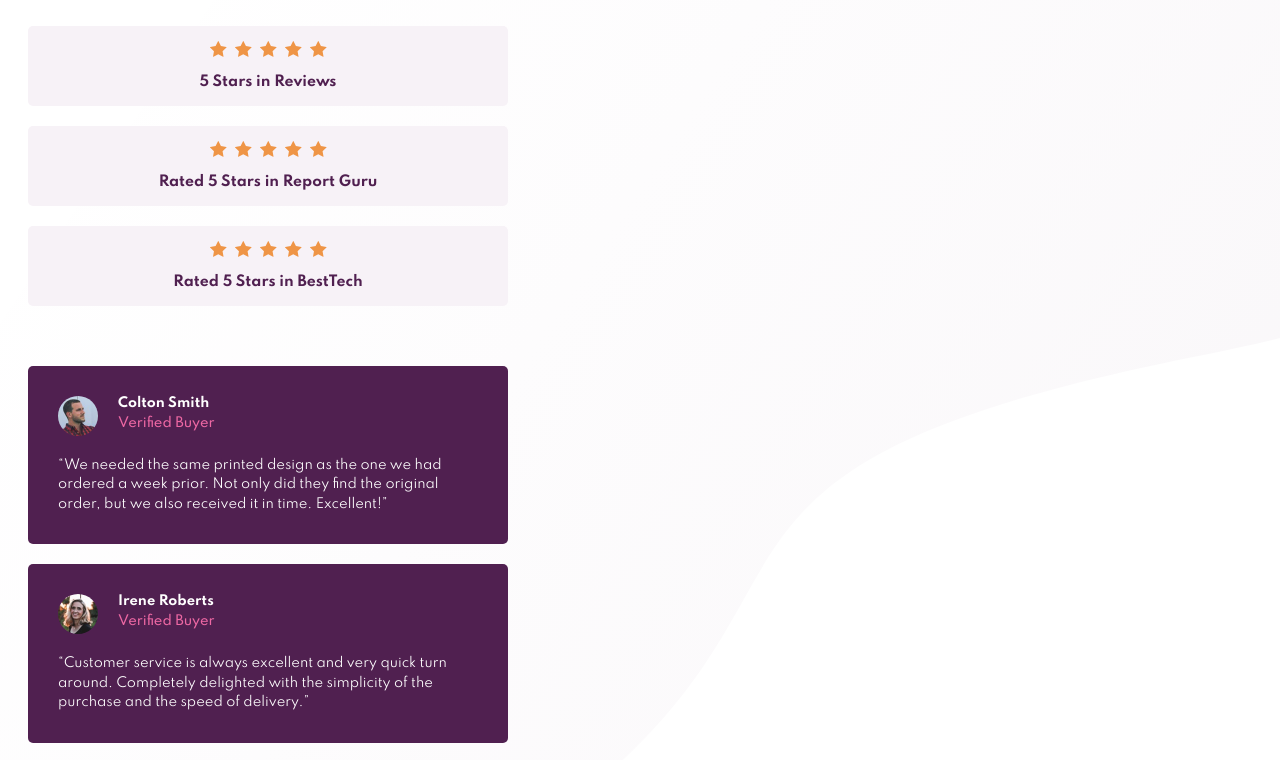
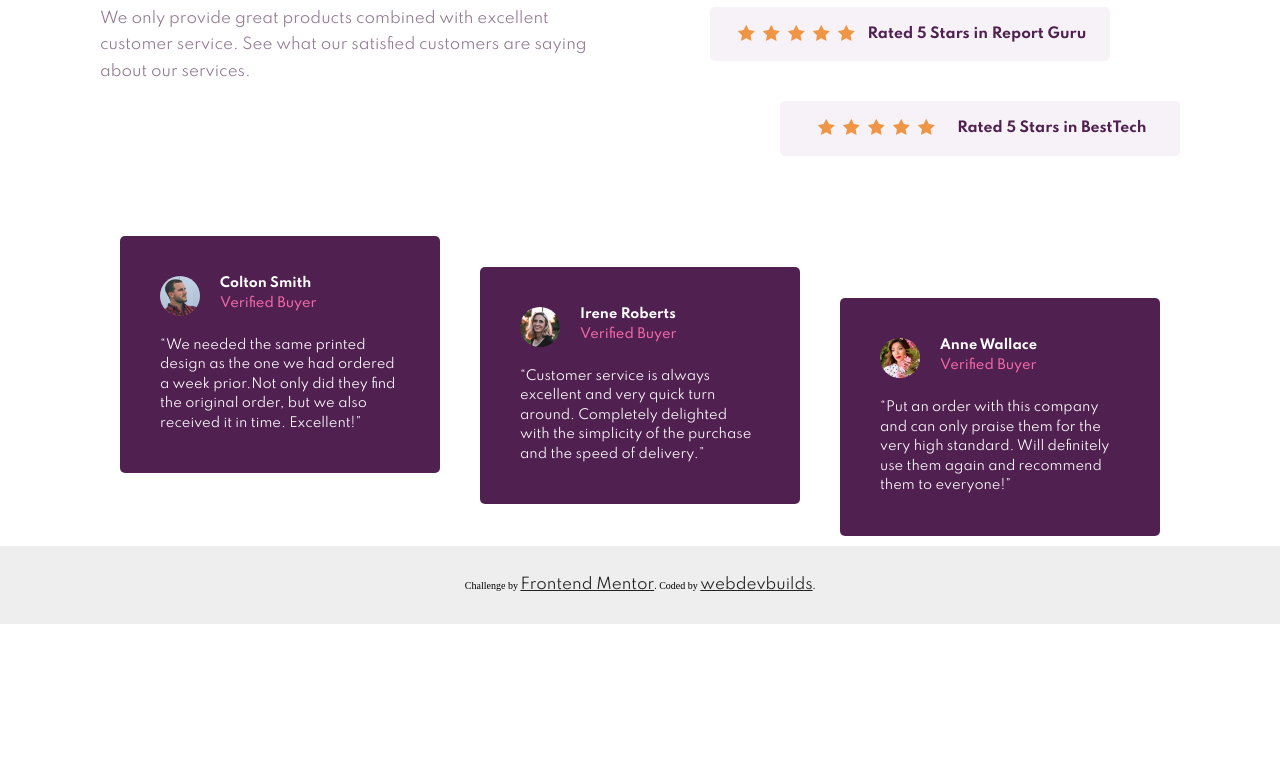
Before and after one commit to adamszs/Social-Proof-Section, a website: page index.html in a window 1280 px wide. Shown: the part 176-936 px from the top of the page. After the commit the page ends 840 px from the top, so only its background shows below. Drawn offline with Linux system fonts and the light colour scheme.

Commit message:
final product page complete

```diff
--- a/css/main.css
+++ b/css/main.css
@@ -1,7 +1,5 @@
-/** RESET **/
-*,*::before,*::after {
-box-sizing:border-box;
-}
+/** BORDERBOX EVERYTHING **/
+*,*::before,*::after { box-sizing:border-box; }
 /** COLORS **/
 .primary { color:hsl(300, 43%, 22%);}
 .secondary { color: hsl(333, 80%, 67%); }
@@ -14,41 +12,37 @@ box-sizing:border-box;
 /** FONTS **/
 html {font-size:10px;}
 h1,h2,h3,h4,h5,h6,p,a { font-family: 'Spartan', sans-serif;font-size:1.5rem;font-weight:400;color:#222; }
-h1,h2,h3,h4,h5,h6     { font-weight:700;font-size:30px; }
+h1,h2,h3,h4,h5,h6     { font-weight:700;font-size:30px;white-space: pre-line; }
 
 /** WEIGHTS **/
 .bold    { font-weight:700; }
 .medium  { font-weight:500; }
 
-/** background images **/
-body {
-    background-image:url('../images/bg-pattern-top-mobile.svg');
-    background-size:cover;
-    background-position: top left;
-    background-repeat:no-repeat;
-}
+/** semantics **/
+h1,p {text-align:center; }
+p {margin-bottom:3rem;line-height:175%;}
+body {padding:6rem 2rem 12rem;}
+footer {display:block;background-color:#eee;text-align:center;position: fixed;bottom:0;left:0; width:100%;padding:3rem;}
 
-/** mobile first css **/
-h1,p {text-align:center; }
-p {margin-bottom:3rem;}
-body {padding:6rem 2rem;}
+/** main wrapper **/
+.main-wrapper { max-width:60rem;margin:0 auto; }
+
+/** flex classes used for mobile and desktop **/
+.flex {display:flex;}
+.flex-column {flex-direction:column;}
+.flex-row {flex-direction:row;}
 
 /**section top **/
 .section-top {margin-bottom:6rem;}
+
 /** star review section **/
-.star-review {
-    display:flex;
-    justify-content: space-evenly;
-    flex-direction:column;
-    align-items: center;
-}
-.star-review,.card { border-radius: 0.5rem;margin:2rem 0; padding:1.5rem; max-width:48rem;align-items: center;}
+.star-review { display:flex; justify-content: space-evenly; flex-direction:column; align-items: center; }
+.star-review,.card { border-radius: 0.5rem;margin:2rem 0; padding:1.5rem; max-width:48rem;align-items: center; }
 .star-review span {margin-bottom:1.5rem;}
 .star-review span img { margin:0 0.4rem;}
-.star-review p {
-    margin:0 0;
-    font-size:14px;
-}
+.star-review p { margin:0 0; font-size:14px; }
+
+/** card section **/
 .card {padding:3rem;}
 .card-top {display:flex;justify-content: flex-start;flex-direction: row;margin-bottom:2rem;}
 .card-top img {margin-right:2rem;}
@@ -56,3 +50,25 @@ body {padding:6rem 2rem;}
 .card h3 {font-size:1.3rem;margin-top:0;margin-bottom:0.5rem;}
 .card p {text-align: left;line-height:150%;margin-bottom:0;font-size:1.3rem;}
 .card img {border-radius: 50%;width:40px;height:40px;}
+
+/** media queries **/
+@media screen and (min-width:760px){
+    .section-top h1, .section-top p {text-align:left;}
+    .star-review {flex-direction:row; justify-content:space-evenly;}
+    .star-review, .card {width:40rem;}
+    .star-review span {margin-bottom:0;}
+    .flex-start {align-self: flex-start;}
+    .flex-center {align-self: center;}
+    .flex-end {align-self:flex-end;}
+}
+@media screen and (min-width:1060px){
+    h1 {font-size:4rem; margin:0 0 2rem 0;}
+    p {margin: 0 0;}
+    .main-wrapper {max-width:108rem;}
+    .section-top {display:flex;flex-direction: row;flex-wrap: nowrap;}
+    .section-top-left {display:flex;flex-direction: column;}
+    .section-half {width:50%;}
+    .section-top-left {padding-right:4rem;}
+    .section-bottom {height:30rem;display:flex;flex-direction:row;}
+    .card {padding:4rem;margin:0 2rem;}
+}
--- a/index.html
+++ b/index.html
@@ -13,29 +13,30 @@
     </head>
 
     <body>
+        <section class="main-wrapper">
             <section class="section-top">
+                <section class="section-top-left section-half">
                     <h1 class="primary">10,000+ of our users love our products.</h1>
-            <p class="dg-magenta">We only provide great products combined with excellent customer service.
-                                                      See what our satisfied customers are saying about our services.</p>
-
-            <section>
-                <div class="lg-magenta-bg star-review">
+                    <p class="dg-magenta">We only provide great products combined with excellent customer service. See what our satisfied customers are saying about our services.</p>
+                </section>
+                <section class="flex flex-column section-half">
+                    <div class="lg-magenta-bg star-review flex-start">
                         <span><img src="./images/icon-star.svg" alt="Star" name="Star"><img src="./images/icon-star.svg" alt="Star" name="Star"><img src="./images/icon-star.svg" alt="Star" name="Star"><img src="./images/icon-star.svg" alt="Star" name="Star"><img src="./images/icon-star.svg" alt="Star" name="Star"></span>
                         <p class="primary bold">5 Stars in Reviews</p>
                     </div>
-                <div class="lg-magenta-bg  star-review">
+                    <div class="lg-magenta-bg  star-review flex-center">
                         <span><img src="./images/icon-star.svg" alt="Star" name="Star"><img src="./images/icon-star.svg" alt="Star" name="Star"><img src="./images/icon-star.svg" alt="Star" name="Star"><img src="./images/icon-star.svg" alt="Star" name="Star"><img src="./images/icon-star.svg" alt="Star" name="Star"></span>
                         <p class="primary bold">Rated 5 Stars in Report Guru</p>
                     </div>
-                <div class="lg-magenta-bg  star-review">
+                    <div class="lg-magenta-bg  star-review flex-end">
                         <span><img src="./images/icon-star.svg" alt="Star" name="Star"><img src="./images/icon-star.svg" alt="Star" name="Star"><img src="./images/icon-star.svg" alt="Star" name="Star"><img src="./images/icon-star.svg" alt="Star" name="Star"><img src="./images/icon-star.svg" alt="Star" name="Star"></span>
                         <p class="primary bold">Rated 5 Stars in BestTech</p>
                     </div>
                 </section>
             </section>
             <!-- end of section top-->
-        <section class="section-bottom">
-                <section class="primary-bg card">
+            <section class="section-bottom flex flex-column">
+                <section class="primary-bg card flex-start">
                     <div class="card-top">
                         <img src="./images/image-colton.jpg" alt="Colton up close" width="80" height="80">
                         <span>
@@ -44,12 +45,10 @@
                         </span>
                     </div>
                     <p class="white">
-                    <q>We needed the same printed design as the one we had ordered a week prior.
-                                                                            Not only did they find the original order, but we also received it in time.
-                                                                            Excellent!</q>
+                        <q>We needed the same printed design as the one we had ordered a week prior.Not only did they find the original order, but we also received it in time. Excellent!</q>
                     </p>
                 </section>
-            <section class="primary-bg card">
+                <section class="primary-bg card flex-center">
                     <div class="card-top">
                         <img src="./images/image-irene.jpg" alt="Irene up close" width="80" height="80">
                         <span>
@@ -58,11 +57,10 @@
                         </span>
                     </div>
                     <p class="white">
-                    <q>Customer service is always excellent and very quick turn around. Completely
-                                                                            delighted with the simplicity of the purchase and the speed of delivery.</q>
+                        <q>Customer service is always excellent and very quick turn around. Completely delighted with the simplicity of the purchase and the speed of delivery.</q>
                     </p>
                 </section>
-            <section class="primary-bg card">
+                <section class="primary-bg card flex-end">
                     <div class="card-top">
 
                         <img src="./images/image-anne.jpg" alt="Anne up close" width="80" height="80">
@@ -72,8 +70,7 @@
                         </span>
                     </div>
                     <p class="white">
-                    <q>Put an order with this company and can only praise them for the very high
-                                                                            standard. Will definitely use them again and recommend them to everyone!</q>
+                        <q>Put an order with this company and can only praise them for the very high standard. Will definitely use them again and recommend them to everyone!</q>
                     </p>
                 </section>
             </section>
@@ -81,10 +78,9 @@
             <footer>
                 <div class="attribution">
                     Challenge by
-                <a href="https://www.frontendmentor.io?ref=challenge" target="_blank" rel="noreferrer">Frontend Mentor</a>. Coded
-                                                          by
-                <a href="https://github.com/adamszs" target="_blank" rel="noreferrer">webdevbuilds</a>.
+                    <a href="https://www.frontendmentor.io/challenges/social-proof-section-6e0qTv_bA" target="_blank" rel="noreferrer">Frontend Mentor</a>. Coded by <a href="https://github.com/adamszs" target="_blank" rel="noreferrer">webdevbuilds</a>.
                 </div>
+            </section>
         </body>
     </body>
 </html></body></html>
```
Lines whose indentation alone changed are shown as unchanged.
